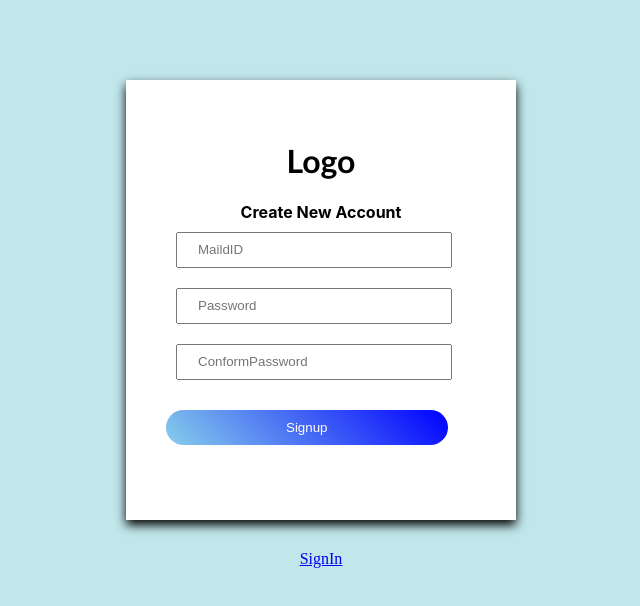
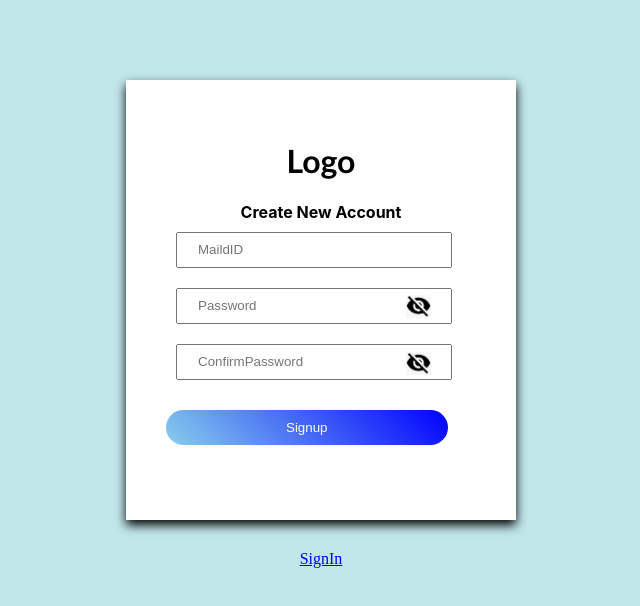
Before and after one commit to shashank-dd/sceret-repo, a React (Create React App) app: page /register in a window 1280 px wide. Shown: the top 606 px of the page, without its empty margins (369-1009 px from the left). Built offline with nearby package versions, Linux system fonts and the light colour scheme.

Commit message:
added show

```diff
--- a/src/Components/Login.css
+++ b/src/Components/Login.css
@@ -13,6 +13,7 @@
     background-color: white;
     margin: 60px auto;
     padding: 20px;
+    position: relative;
 }
 .Loginz input{
     margin: 10px ;
@@ -23,6 +24,12 @@
     margin-left: 40px;
 
 
+}
+#hide{
+    position: absolute;
+    width: 25px;
+    left: 320px;
+    top: 225px;
 }
 .createz{
     text-align: center;
--- a/src/Components/Login.jsx
+++ b/src/Components/Login.jsx
@@ -1,12 +1,14 @@
 import React from "react";
 import { useState } from "react";
 import axios from "axios";
+import eyeicon from './images/eyeicon1.png'
 import { Link, useNavigate } from "react-router-dom";
 import './Login.css'
 
 let Login = () =>{
     const navigate=useNavigate()
     let [details,setdetails] = useState({email:"",password:""})
+    let [isRevealed,setIsReaveled] = useState(false)
     let Changehandler = (e)=>{
         setdetails({
             ...details,
@@ -16,18 +18,17 @@ let Login = () =>{
      function submitHandler (){
         console.log(details)
       axios.post("https://backendreal.onrender.com/login/login",details).then(response =>{
-        console.log(response)
-        console.log(response.data)
-        if(response.status==400){
-            alert(response.data.message)
-        }
+
+        console.log(response.data.status)
+
+
         if(response.data.Status === "ok"){
             alert('login successfull')
             window.localStorage.setItem("token",response.data.token)
             navigate("/homepage")
             // window.location.href="/homepage"
           }
-    }).catch(error =>{console.log(error)})
+    }).catch(error =>{alert("password and email are not matching")})
    }
      return(
         <div className="Login-containerz">
@@ -40,7 +41,8 @@ let Login = () =>{
                     <input type="text" placeholder="MaildID" name="email" onChange={Changehandler} />
                 </div>
                 <div>
-                    <input type="text" placeholder="Password" name='password' onChange={Changehandler} />
+                    <input type={isRevealed ? "text" :"password"} placeholder="Password" name='password' onChange={Changehandler}  />
+                    <img id="hide" src={eyeicon} alt="eyecon" onClick={()=> setIsReaveled(prevState => !prevState)} />
                 </div>
                 <button className="buttonz" onClick={submitHandler}>SignIn</button>
                 <div >
--- a/src/Components/Register.css
+++ b/src/Components/Register.css
@@ -13,6 +13,7 @@
     background-color: white;
     margin: 30px auto;
     padding: 20px;
+    position: relative;
 }
 input{
     margin: 10px ;
@@ -21,6 +22,19 @@ input{
     padding-left: 20px;
     margin-left: 30px;
 
+}
+#hides{
+    position: absolute;
+    width: 25px;
+    left: 280px;
+    top: 215px;
+}
+#hidez{
+    position: absolute;
+    width: 25px;
+
+    left: 280px;
+    top: 272px;
 }
 .creates{
     text-align: center;
--- a/src/Components/Register.jsx
+++ b/src/Components/Register.jsx
@@ -1,12 +1,15 @@
 import React from "react";
 import { useState } from "react";
 import axios from "axios";
+import eyeicon from './images/eyeicon1.png'
 import { Link, useNavigate } from "react-router-dom";
 import './Register.css'
 
 let Register = () => {
     const navigate = useNavigate()
     let [user, setusers] = useState({ email: "", password: "", confirmpassword: "" })
+    let [isRevealed,setIsReaveled] = useState(false)
+    let [pwd,setpwd] = useState(false)
 
     function submithandler(e) {
         console.log("1")
@@ -59,11 +62,13 @@ let Register = () => {
                     <input type="email" placeholder="MaildID" onChange={(e) => { setusers({ ...user, email: e.target.value }) }} />
                 </div>
                 <div>
-                    <input type="password" placeholder="Password" onChange={(e) => { setusers({ ...user, password: e.target.value }) }} />
+                    <input type={isRevealed ? "text" :"password"} placeholder="Password"  onChange={(e) => { setusers({ ...user, password: e.target.value }) }}  />
+                    <img id="hides" src={eyeicon} alt="eyecon" onClick={()=> setIsReaveled(prevState => !prevState)} />
                 </div>
                 <div>
-                    <input type="password" placeholder="ConformPassword" onChange={(e) => { setusers({ ...user, confirmpassword: e.target.value }) }} />
-                </div>
+                    <input type={pwd ? "text" :"password"} placeholder="ConfirmPassword" onChange={(e) => { setusers({ ...user, confirmpassword: e.target.value }) }}/>
+                    <img id="hidez" src={eyeicon} alt="eyecon" onClick={()=> setpwd(prevState => !prevState)} />
+                    </div>
                 <button className="buttons" onClick={submithandler} >Signup</button>
             </div>
             <div className="child-div">
```
Also changed, not shown: src/Components/images/eyeicon1.png (added).
